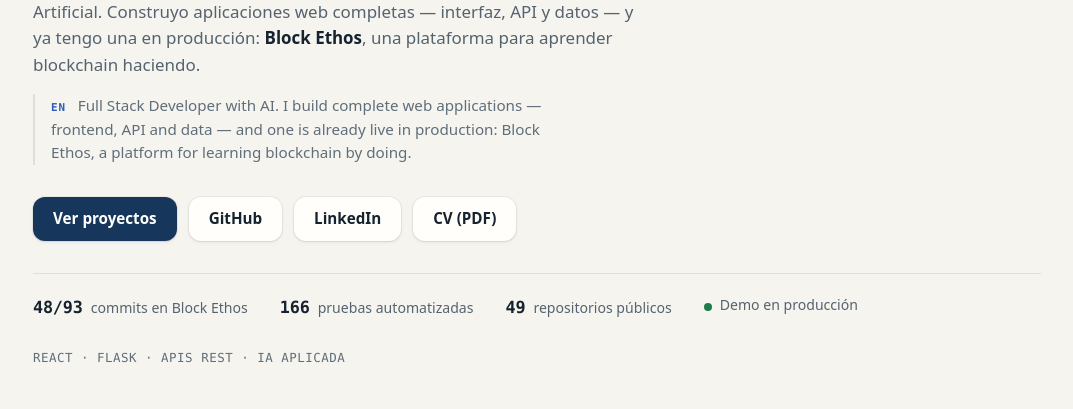
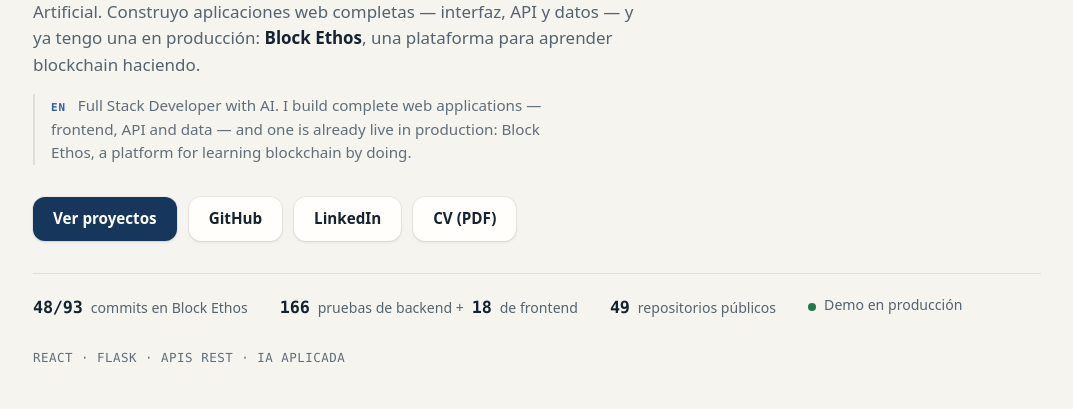
Before and after one commit to mieresantonio/portfolio, a plain HTML site: page index.html in a window 1280 px wide. Shown: the part 391-800 px from the top of the page, without its empty margins (103-1176 px from the left). Drawn offline with Linux system fonts and the light colour scheme.

Commit message:
Decisión 4: cifra de pruebas por separado (166 backend + 18 frontend) con nota de estado

```diff
--- a/index.html
+++ b/index.html
@@ -234,6 +234,7 @@
   .stat-num{ font-family:var(--font-display); font-size:1.6rem; font-weight:600; font-variant-numeric:tabular-nums; }
   .stat-total{ color:var(--faint); font-size:1.1rem; }
   .stat-label{ color:var(--faint); font-size:.82rem; }
+  .stat-note{ color:var(--faint); font-size:.82rem; margin:.4rem 0 0; }
   .demo-local{ color:var(--faint); font-weight:500; min-height:44px; display:inline-flex; align-items:center; }
   .more{ color:var(--muted); margin-top:24px; }
   .more a{ font-weight:600; text-decoration:none; white-space:nowrap; }
@@ -479,7 +480,7 @@
       </div>
       <ul class="proof" aria-label="Datos verificables del trabajo">
         <li><strong data-dato="be-commits">48/93</strong> commits en Block Ethos</li>
-        <li><strong data-dato="be-tests">166</strong> pruebas automatizadas</li>
+        <li><strong data-dato="be-tests">166</strong> pruebas de backend + <strong data-dato="fe-tests">18</strong> de frontend</li>
         <li><strong data-dato="gh-repos">49</strong> repositorios públicos</li>
         <li><span class="live-dot" aria-hidden="true"></span> Demo en producción</li>
       </ul>
@@ -616,8 +617,9 @@
           <div><div class="stat-num">9</div><div class="stat-label">lecciones</div></div>
           <div><div class="stat-num">9</div><div class="stat-label">quizzes · <span data-dato="be-preguntas">36</span> preguntas</div></div>
           <div><div class="stat-num">48<span class="stat-total">/93</span></div><div class="stat-label">commits míos</div></div>
-          <div><div class="stat-num" data-dato="be-tests">166</div><div class="stat-label">pruebas automatizadas</div></div>
+          <div><div class="stat-num"><span data-dato="be-tests">166</span><span class="stat-total"> + 18</span></div><div class="stat-label">pruebas de backend + frontend</div></div>
         </div>
+        <p class="stat-note">144 de las 166 de backend, en verde; las 22 restantes y las 18 de frontend, pendientes de corrida.</p>
         <div class="arch" role="img" aria-label="Arquitectura de Block Ethos: interfaz en React, API en Flask con autenticación JWT, base de datos SQLite, desplegado en PythonAnywhere">
           <span class="arch-box">React<small>interfaz</small></span>
           <span class="arch-arrow" aria-hidden="true">→</span>
```
